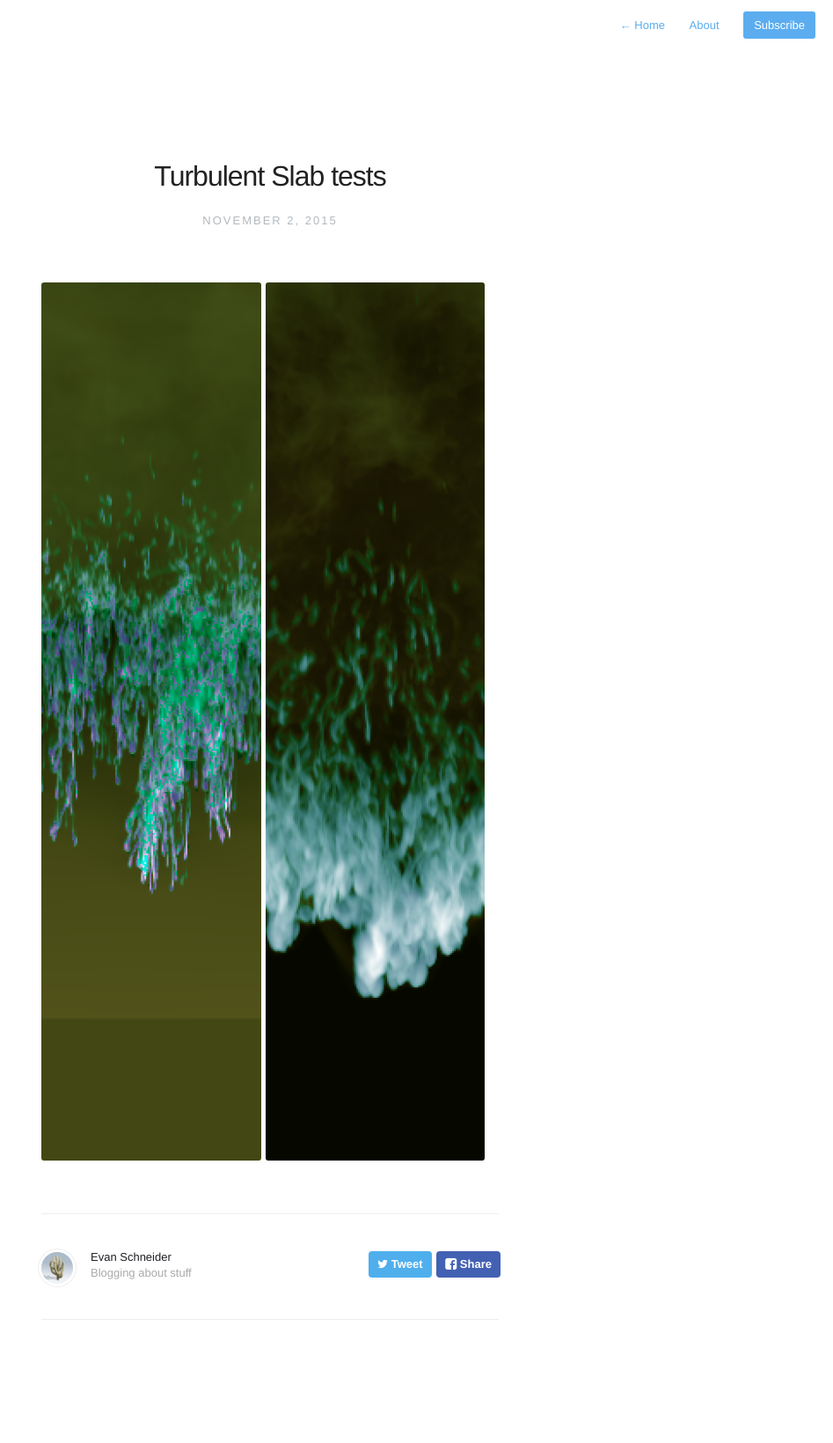
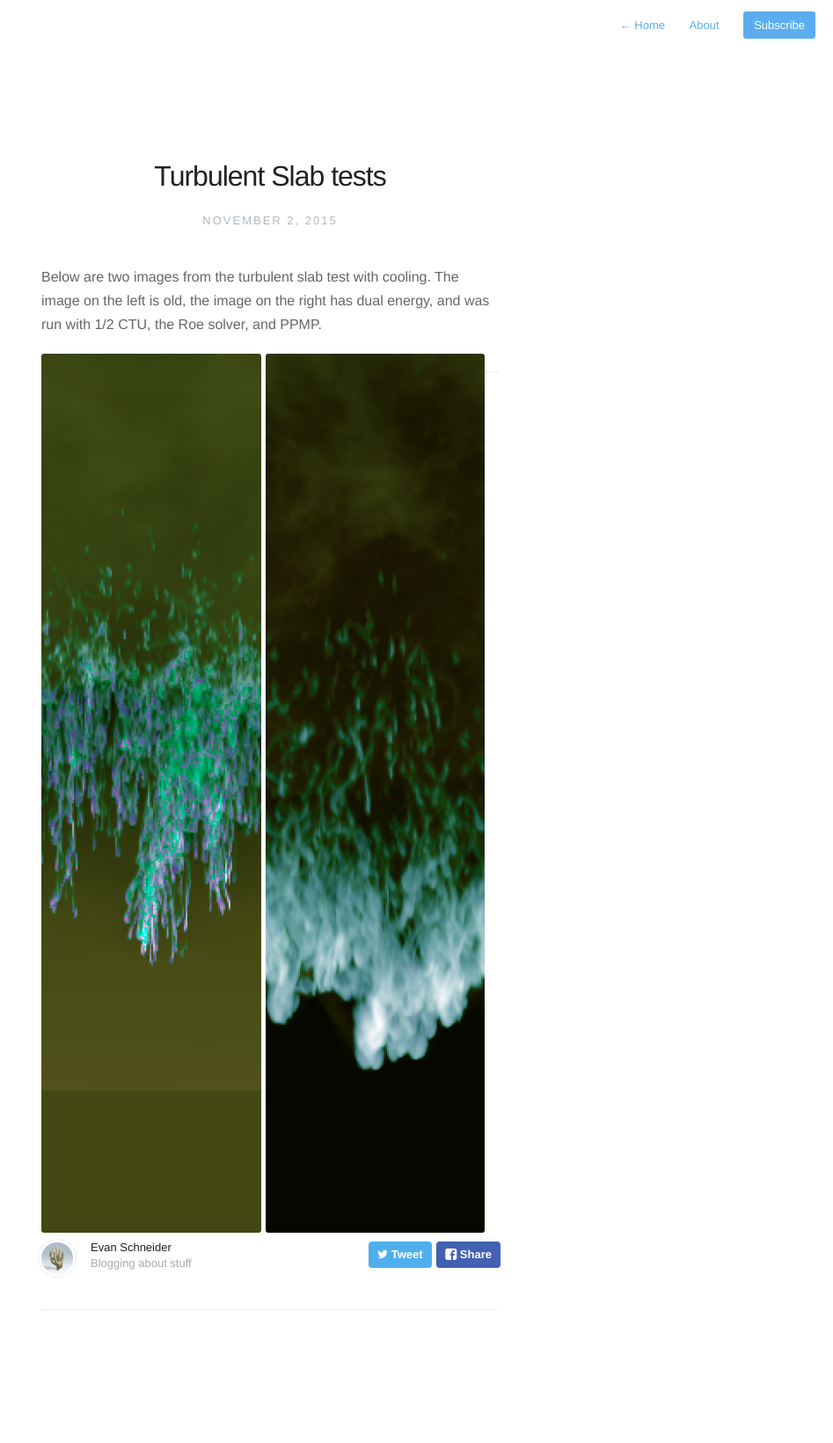
Before and after one commit to evaneschneider/site, a Jekyll site: the page built from _posts/2015-11-2-slab-tests.markdown, in a window 1280 px wide. Shown: the whole page at 88% size, without its empty margins (333-1280 px from the left). Built offline with Jekyll 4.4.1, drawn with Linux system fonts in a browser that asks for light colours; nearby versions of some CDN libraries.

Commit message:
Some text

```diff
--- a/_posts/2015-11-2-slab-tests.markdown
+++ b/_posts/2015-11-2-slab-tests.markdown
@@ -4,6 +4,8 @@ date:   2015-11-02
 description: Comparison of two turbulent slab results
 ---
 
-<img style="float: left; width: 48%; margin-right: 1%;" src="{{ site.url }}assets/images/old_slab_test.png">
-<img style="float: left; width: 48%; margin-right: 1%;" src="{{ site.url }}assets/images/new_slab_test.png">
-<p style="clear: both;">
+Below are two images from the turbulent slab test with cooling. The image on the left is old,
+the image on the right has dual energy, and was run with 1/2 CTU, the Roe solver, and PPMP.
+
+<img style="float: left; width: 48%; margin-right: 1%; margin-bottom: 0.5em;" src="{{ site.url }}assets/images/old_slab_test.png">
+<img style="float: left; width: 48%; margin-right: 1%; margin-bottom: 0.5em;" src="{{ site.url }}assets/images/new_slab_test.png">
```
